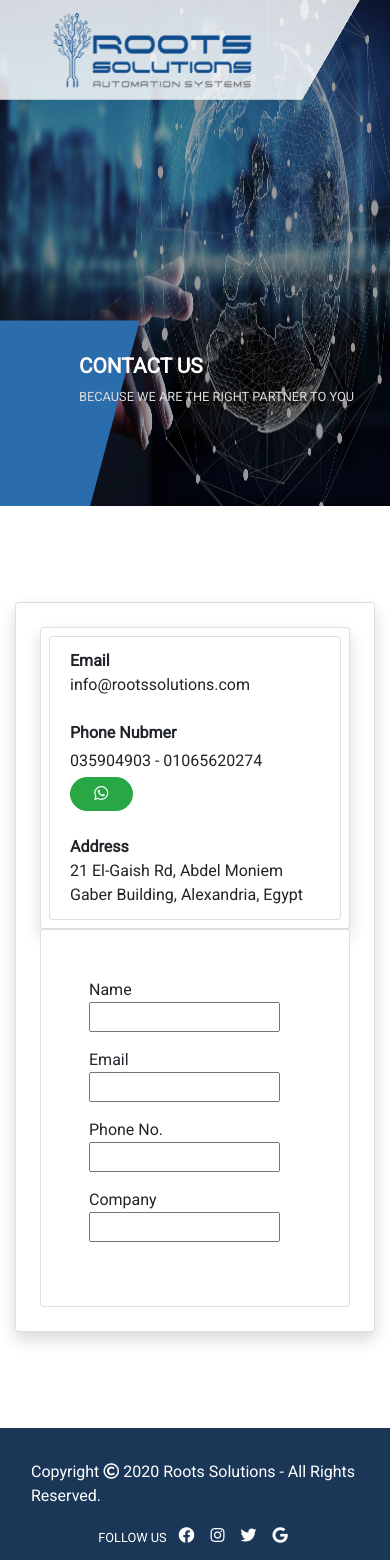
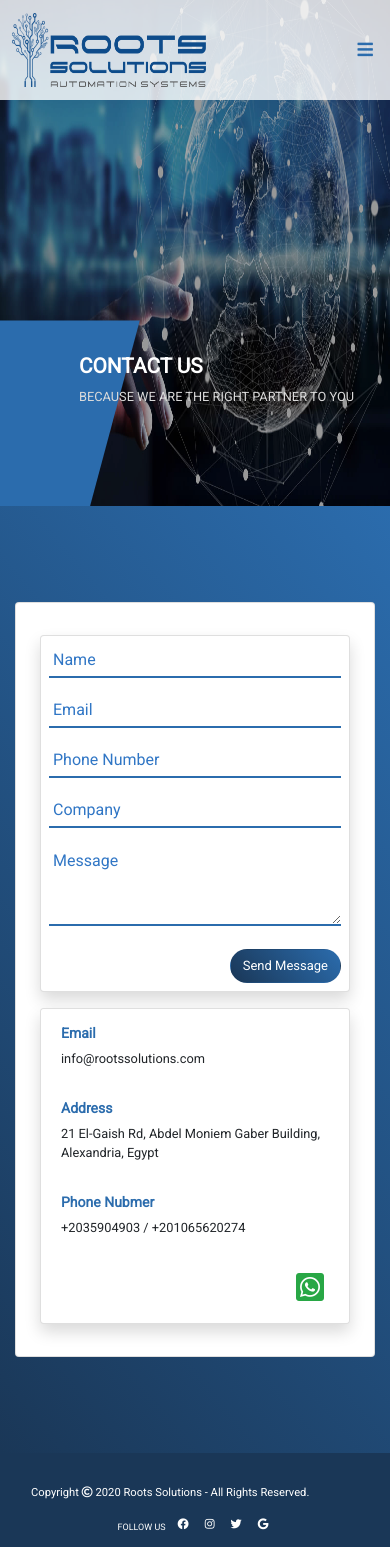
Before and after one commit to nour1396/company_website, a plain HTML site: page contactUs.html in a window 390 px wide. Drawn offline with Linux system fonts and the light colour scheme.

Commit message:
no message

```diff
--- a/contactUs.html
+++ b/contactUs.html
@@ -31,57 +31,61 @@
 
     <section id="contactSectionContactPage" class="py-5">
         <div class="container py-5">
-            <div class="card shadow p-4">
+            <div class="card p-4">
                 <div class="row ">
-                    <div class="col-md-3">
-                        <div class="card shadow p-2 h-100">
-                            <ul class="list-group">
-                                <li class="list-group-item border-bottom-0">
-                                    <span class="text-capitalize font-weight-bolder d-block">email</span> info@rootssolutions.com
-                                </li>
-                                <li class="list-group-item border-bottom-0">
-                                    <span class="text-capitalize font-weight-bolder d-block">phone Nubmer</span>
-                                    <spa class="d-block py-1">035904903 - 01065620274</spa>
-                                    <a class="btn btn-success rounded-pill w-25 p-1" href="https://api.whatsapp.com/send/?phone=201065620274&text&app_absent=0" target="_blank"><i class="fab fa-whatsapp "></i></a>
-                                </li>
 
-                                <li class="list-group-item">
-                                    <span class="text-capitalize font-weight-bolder d-block">address</span> 21 El-Gaish Rd, Abdel Moniem Gaber Building, Alexandria, Egypt
-                                </li>
-
-                            </ul>
-                        </div>
-                    </div>
-                    <div class="col-md-9">
-                        <div class="card p-5">
+                    <div class="col-md-12 my-2">
+                        <div class="card shadow p-md-5 p-2">
                             <form action="" method="POST">
                                 <div class="form-row">
                                     <div class="form-group col-md-6">
-                                        <label class="text-capitalize d-inline" for="">name</label>
-                                        <input type="text" name="" id="" class="d-inline">
+                                        <input type="text" name="" id="" placeholder="name">
                                     </div>
                                     <div class="form-group col-md-6">
-                                        <label class="text-capitalize d-inline" for="">email</label>
-                                        <input type="email" name="" id="" class="d-inline">
+                                        <input type="email" name="" id="" placeholder="email">
                                     </div>
                                     <div class="form-group col-md-6">
-                                        <label class="text-capitalize d-inline" for="">phone no.</label>
-                                        <input type="text" name="" id="" class="d-inline">
+                                        <input type="text" name="" id="" placeholder="phone Number">
                                     </div>
                                     <div class="form-group col-md-6">
-                                        <label class="text-capitalize d-inline" for="">company</label>
-                                        <input type="text" name="" id="" class="d-inline">
+                                        <input type="text" name="" id="" placeholder="company">
+                                    </div>
+                                    <div class="form-group col-md-12">
+                                        <textarea name="message" rows="3" placeholder="message" maxlength="150"></textarea>
                                     </div>
                                 </div>
+                                <div class="d-flex justify-content-end">
+                                    <button type="submit" class="btn rounded-pill text-capitalize">send message</button>
+                                </div>
                             </form>
+                        </div>
+                    </div>
+                    <div class="col-md-12 my-2">
+                        <div class="card shadow">
+                            <ul class="list-group d-flex flex-md-row">
+                                <li class="list-group-item border-0">
+                                    <span class="text-capitalize font-weight-bolder">email</span><small class="d-block py-1">info@rootssolutions.com</small>
+                                </li>
+
+
+                                <li class="list-group-item border-0">
+                                    <span class="text-capitalize font-weight-bolder">address</span><small class="d-block py-1">21 El-Gaish Rd, Abdel Moniem Gaber Building, Alexandria, Egypt</small>
+                                </li>
+                                <li class="list-group-item border-0">
+                                    <span class="text-capitalize font-weight-bolder">phone Nubmer</span>
+                                    <small class="d-block py-1">+2035904903 / +201065620274 </small>
+
+                                </li>
+                                <li class="list-group-item border-0 ml-auto">
+                                    <a class="btn d-inline-block p-1" href="https://api.whatsapp.com/send/?phone=201065620274&text&app_absent=0" target="_blank"><i class="fab fa-whatsapp-square text-success fa-2x"></i></a>
+                                </li>
+                            </ul>
                         </div>
                     </div>
                 </div>
             </div>
         </div>
     </section>
-
-
 
 
 
--- a/css/style.css
+++ b/css/style.css
@@ -7,9 +7,12 @@
     --fintSizeSmaller: 1.3rem;
 }
 
+* {
+    box-sizing: border-box;
+}
+
 body {
     font-family: 'Roboto'!important;
-    box-sizing: border-box;
     margin: 0%;
     position: relative;
 }
@@ -26,6 +29,11 @@ body {
     background-color: var(--opicityWhite);
     transform: skewX(-30deg);
     z-index: 9999999999999999999;
+}
+
+#NavBar i {
+    cursor: pointer;
+    color: var(--lightBlue);
 }
 
 #NavBar .navbar-brand img {
@@ -208,7 +216,7 @@ body {
     background-position: fixed;
     background-repeat: no-repeat;
     background-size: 100% 100%;
-    height: 70vh;
+    height: 60vh;
     overflow: hidden;
 }
 
@@ -367,62 +375,71 @@ body {
     font-weight: lighter;
 }
 
-@media (min-width: 601px) and(max-width: 968px) {
+#contactSectionContactPage {
+    background: linear-gradient(50deg, var(--darkBlue), var(--lightBlue));
+}
+
+#contactSectionContactPage .list-group span {
+    color: var(--lightBlue);
+    font-size: 14px;
+}
+
+#contactSectionContactPage input,
+#contactSectionContactPage textarea {
+    padding: 10px;
+    background-color: transparent;
+    border: 0;
+    border-bottom: 2px solid;
+    border-color: var(--lightBlue);
+    outline: none;
+    border-radius: 0;
+    width: 100%;
+}
+
+#contactSectionContactPage input::placeholder,
+#contactSectionContactPage textarea::placeholder {
+    font-weight: 400;
+    line-height: 26px;
+    color: #3076c5;
+    background-color: transparent;
+    text-transform: capitalize;
+}
+
+#contactSectionContactPage input:focus,
+#contactSectionContactPage textarea:focus {
+    box-shadow: 0 0px 0px var(--darkBlue);
+    outline: 0 none;
+    background-color: #f0f1f3;
+    border-color: var(--lightBlue);
+    color: var(--darkBlue);
+}
+
+#contactSectionContactPage form div button {
+    background: linear-gradient(50deg, var(--darkBlue), var(--lightBlue));
+    color: var(--white);
+}
+
+
+/* end contact page */
+
+@media only screen and (max-width: 1000px) {
     #NavBar {
-        left: -10%;
-        right: 15%;
         padding: 0% 0% 0% 1%;
-        background-color: violet!important;
+        left: 0;
+        transform: skewX(0);
+        right: 0;
+    }
+    #NavBar i {
+        font-size: 1.1rem;
     }
     #NavBar .navbar-brand img {
-        padding: 0% 0% 0% 15%;
+        transform: skewX(0);
     }
-    #carouselHomePageHeader .carousel-item .carouselLayerImg h1 {
-        font-size: 1.4rem;
-        top: 69%;
-        left: -40%;
-        transform: translate(30%, -69%);
+    #NavBar #navbarList .nav-item .nav-link {
+        transform: skewX(0);
     }
-    #carouselHomePageHeader .carousel-item .carouselLayerImg {
-        left: -3%;
-        top: 10%;
-        transform: translate(3%, -20%);
-    }
-    #carouselHomePageHeader .carousel-item .carouselLayerImg .carousel-btns {
-        font-size: 0.7rem;
-        top: 55%;
-        left: 45%;
-        transform: translate(-25%, -45%);
-    }
-    #cardsHomePage .row .col-md-4 .card {
-        font-size: 0.8rem;
-    }
-    #headerContactPage .layer .carouselLayerImgLayer div h1,
-    #headerAboutPage .layer .carouselLayerImgLayer div h1,
-    #headerCustomerPage .layer .carouselLayerImgLayer div h1 {
-        font-size: 1.3rem;
-        top: 1%;
-        left: 4%;
-        transform: translate(-4%, -1%);
-    }
-    #headerAboutPage .layer .carouselLayerImgLayer div p,
-    #headerCustomerPage .layer .carouselLayerImgLayer div p,
-    #headerContactPage .layer .carouselLayerImgLayer div p {
-        font-size: 0.8rem;
-        top: 1%;
-        left: 4%;
-        transform: translate(-4%, -1%);
-    }
-}
-
-@media only screen and (max-width: 600px) {
-    #NavBar {
-        left: -11%;
-        right: 15%;
-        padding: 0% 0% 0% 1%;
-    }
-    #NavBar .navbar-brand img {
-        padding: 0% 0% 0% 6%;
+    #NavBar #navbarList .nav-item .dropdown-menu .dropdown-item {
+        transform: skewX(0);
     }
     #carouselHomePageHeader .carousel-item .carouselLayerImg h1 {
         font-size: 1.3rem;
@@ -477,4 +494,14 @@ body {
     #ourPartnersAboutPage .container h2 {
         font-size: 1.9rem;
     }
+    #contactSectionContactPage form div button {
+        font-size: 13px;
+    }
+    #contactSectionContactPage input,
+    #contactSectionContactPage textarea {
+        padding: 4px;
+    }
+    #Footer {
+        font-size: 0.7rem;
+    }
 }
--- a/mainParts/navbar.html
+++ b/mainParts/navbar.html
@@ -1,12 +1,16 @@
 <nav class="navbar navbar-expand-lg p-0">
-    <a class="navbar-brand  m-auto" href="#">
-        <img src="/images/Logo private.png" class="py-2" width="210px" height="90" alt="" loading="lazy">
+
+    <a class="navbar-brand" href="/">
+        <img src="/images/Logo private.png" class="p-2" width="210px" height="90" alt="" loading="lazy">
     </a>
+
+    <i class="fas fa-bars fa-1x navbar-toggler px-3" data-toggle="collapse" data-target="#navbarList" aria-controls="navbarSupportedContent" aria-expanded="false" aria-label="Toggle navigation"></i>
+
 
     <div class="collapse navbar-collapse" id="navbarList">
         <ul class="navbar-nav  w-100 justify-content-end">
             <li class="nav-item active">
-                <a class="nav-link text-uppercase" id="navHome" href="/index.html">Home <span class="sr-only">(current)</span></a>
+                <a class="nav-link text-uppercase" id="navHome" href="/">Home <span class="sr-only">(current)</span></a>
             </li>
             <li class="nav-item">
                 <a class="nav-link text-uppercase" id="navAboutUs" href="/about.html">about</a>
```
